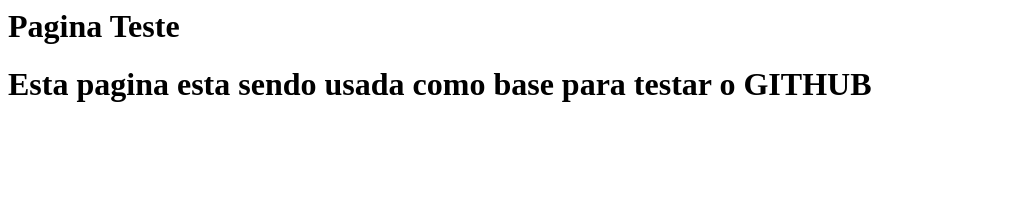
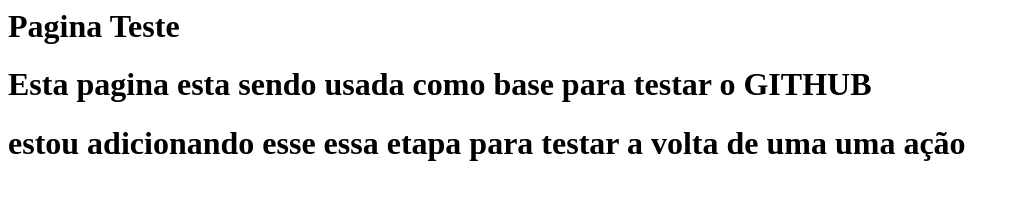
Before and after one commit to cesarrrs/cesarrs-cs-github, a plain HTML site: page index.html in a window 1280 px wide. Shown: the whole page, without its empty margins (0-1020 px from the left). Drawn offline with Linux system fonts and the light colour scheme.

Commit message:
alterado index.html  adicionando mais linhas

```diff
--- a/index.html
+++ b/index.html
@@ -10,7 +10,7 @@
 
 <h1>Esta pagina esta sendo usada como base para testar o GITHUB</h1>
 
-
+<h1>estou adicionando esse essa etapa para testar a volta de uma uma ação </h1>
 
 
 
```
